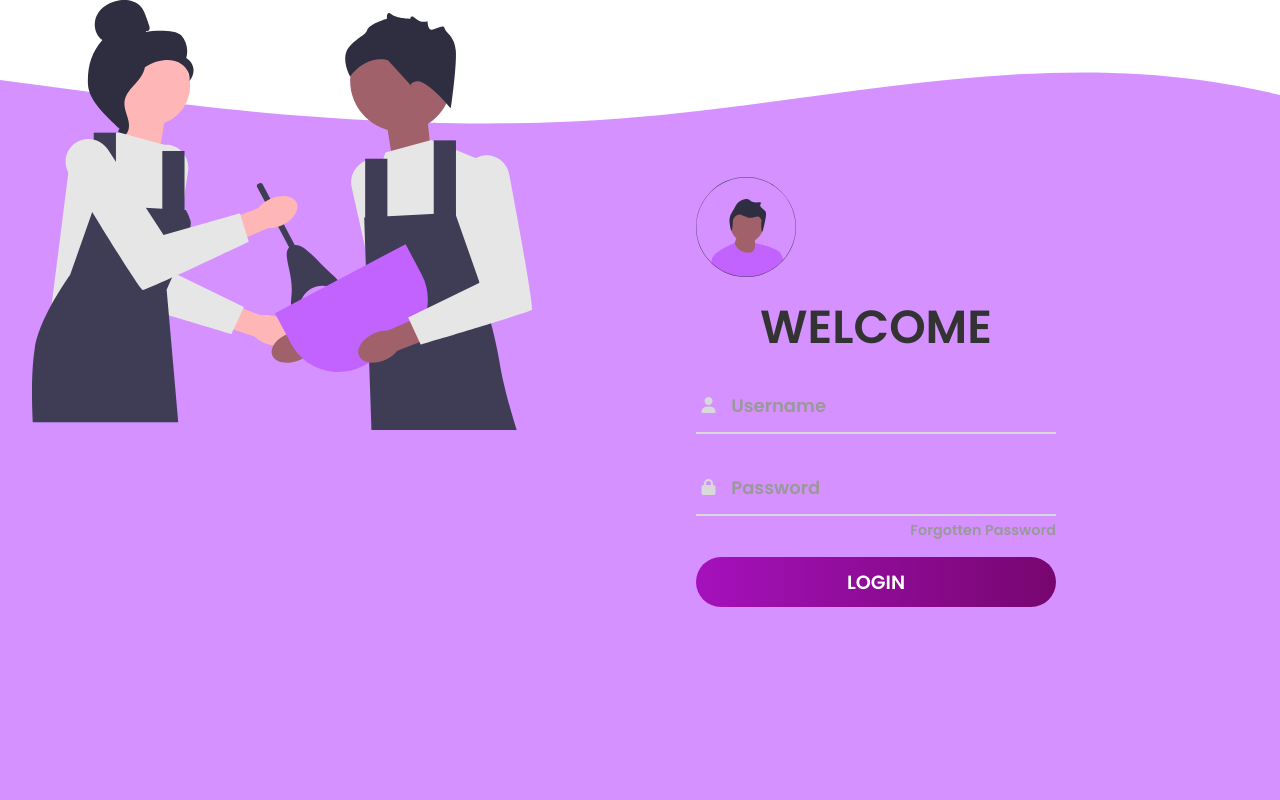
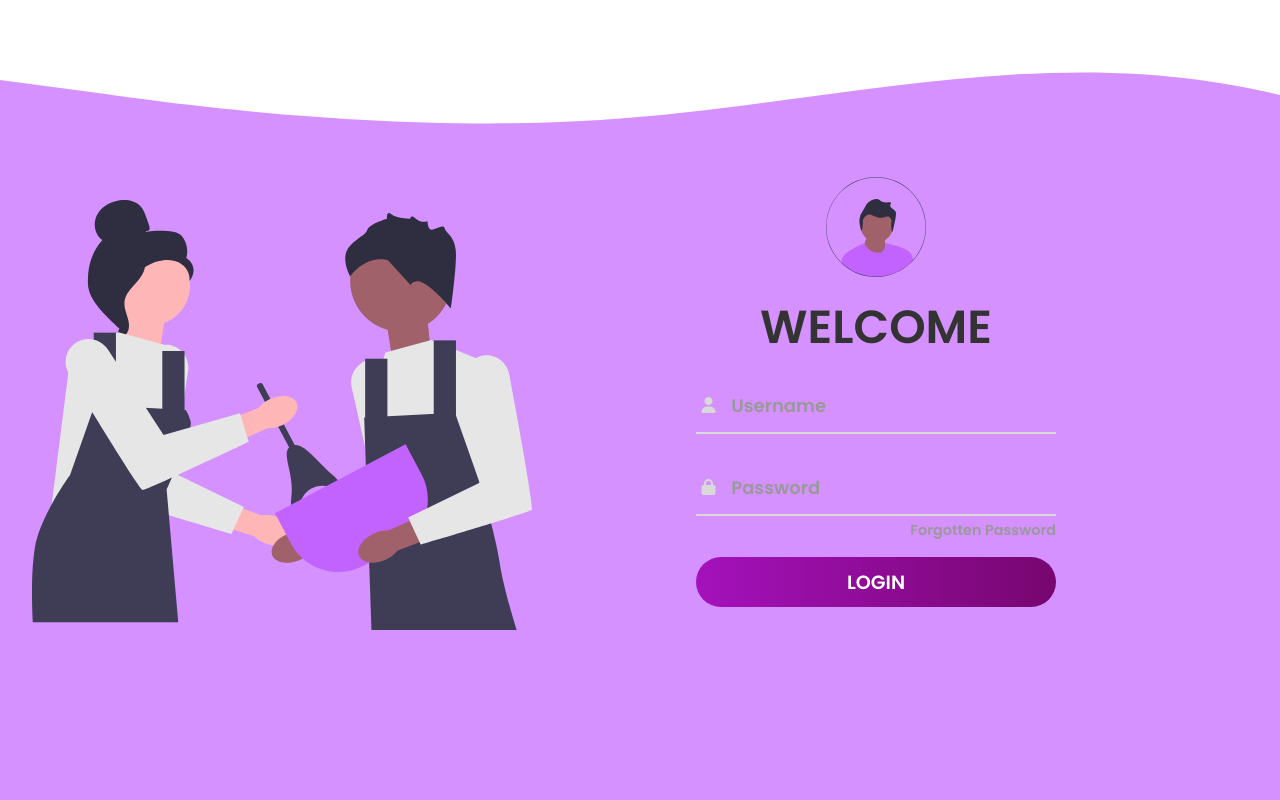
Before and after one commit to esthertob/User-Registration-form, a PHP site: page /html/index.html in a window 1280 px wide. Run offline with PHP 8.4, Linux system fonts and the light colour scheme; some libraries are stand-ins or nearby versions.

Commit message:
fix: The image position

```diff
--- a/css/main.css
+++ b/css/main.css
@@ -34,6 +34,8 @@ img{
 
 .img img{
     width: 500px;
+    justify-content: center;
+    margin-top: 200px;
 }
 
 .login-container{
@@ -47,6 +49,7 @@ form{
 }
 .avatar{
     width: 100px;
+    margin-left: 130px;
 }
 
 form h2{
```
